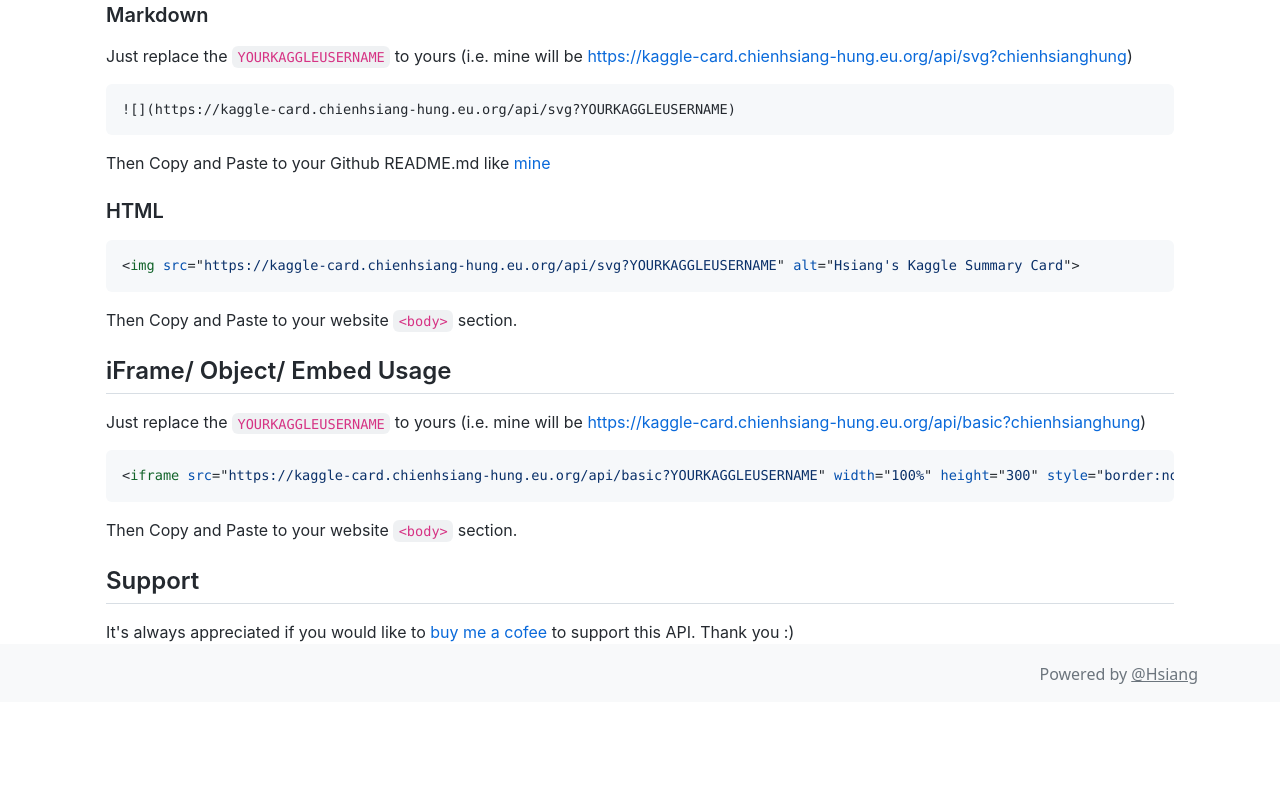
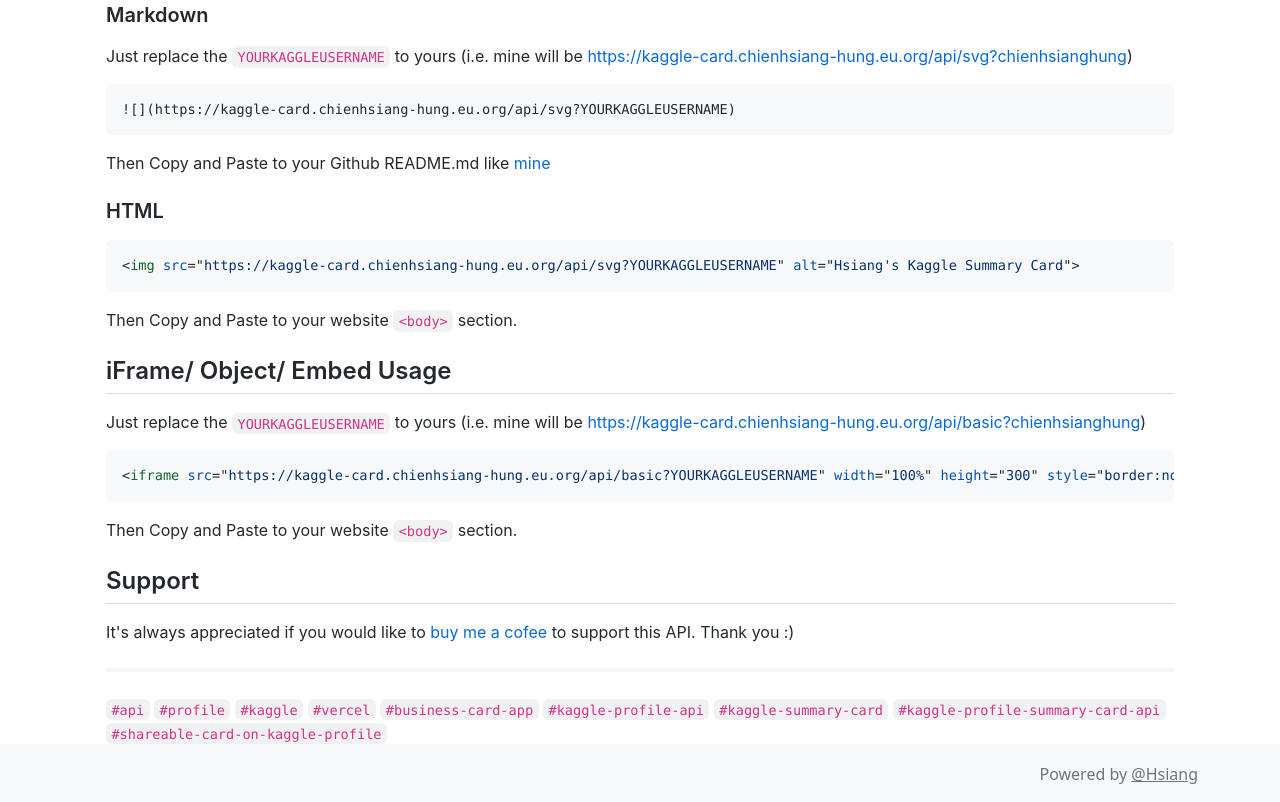
Before and after one commit to chienhsiang-hung/kaggle-profile-summary-card, a plain HTML site: page index.html in a window 1280 px wide. Shown: the part 3575-4377 px from the top of the page. Before the commit the page ends 4277 px from the top, so only its background shows below. Drawn offline with nearby package versions, Linux system fonts and the light colour scheme.

Commit message:
Update index.html

```diff
--- a/index.html
+++ b/index.html
@@ -7,7 +7,7 @@
     <meta property="og:title" content="Kaggle Profile Summary Card API"/>
     <meta property="og:url" content="https://chienhsiang-hung.github.io/kaggle-profile-summary-card/"/>
     <meta property="og:image" content="https://miro.medium.com/max/671/1*TCW1TUFHWqk0TnORcJFQYg.png"/>
-    <meta name="keywords" content="kaggle profile api, kaggle summary card, Kaggle Profile Summary Card API"/>
+    <meta name="keywords" content="kaggle profile api, kaggle summary card, Kaggle Profile Summary Card API, api, profile, kaggle, vercel, business-card-app, kaggle-prodile-api, kaggle-summary-card, kaggle-profile-summary-card-api, shareable-card-on-kaggle-profile"/>
     <meta property="og:description" name="description"  content="Use this to showcase your achievement on Kaggle. Unofficial Kaggle Profile API.">
     <meta name="author" content="Hung, Chien-Hsiang"/>
     <meta name="copyright" content="GNU General Public License v3.0"/>
@@ -189,6 +189,8 @@
             <p dir="auto">Then Copy and Paste to your website <code>&lt;body&gt;</code> section.</p>
             <h2 dir="auto"><a id="user-content-support" class="anchor" aria-hidden="true" href="#support"><svg class="octicon octicon-link" viewBox="0 0 16 16" version="1.1" width="16" height="16" aria-hidden="true"><path fill-rule="evenodd" d="M7.775 3.275a.75.75 0 001.06 1.06l1.25-1.25a2 2 0 112.83 2.83l-2.5 2.5a2 2 0 01-2.83 0 .75.75 0 00-1.06 1.06 3.5 3.5 0 004.95 0l2.5-2.5a3.5 3.5 0 00-4.95-4.95l-1.25 1.25zm-4.69 9.64a2 2 0 010-2.83l2.5-2.5a2 2 0 012.83 0 .75.75 0 001.06-1.06 3.5 3.5 0 00-4.95 0l-2.5 2.5a3.5 3.5 0 004.95 4.95l1.25-1.25a.75.75 0 00-1.06-1.06l-1.25 1.25a2 2 0 01-2.83 0z"></path></svg></a>Support</h2>
             <p dir="auto">It's always appreciated if you would like to <a href="https://ko-fi.com/chienhsianghung" rel="nofollow">buy me a cofee</a> to support this API. Thank you :)</p>
+            <hr>
+            <p dir="auto"><code>#api</code> <code>#profile</code> <code>#kaggle</code> <code>#vercel</code> <code>#business-card-app</code> <code>#kaggle-profile-api</code> <code>#kaggle-summary-card</code> <code>#kaggle-profile-summary-card-api</code> <code>#shareable-card-on-kaggle-profile</code></p>
           </article>
         </div>
 
```
